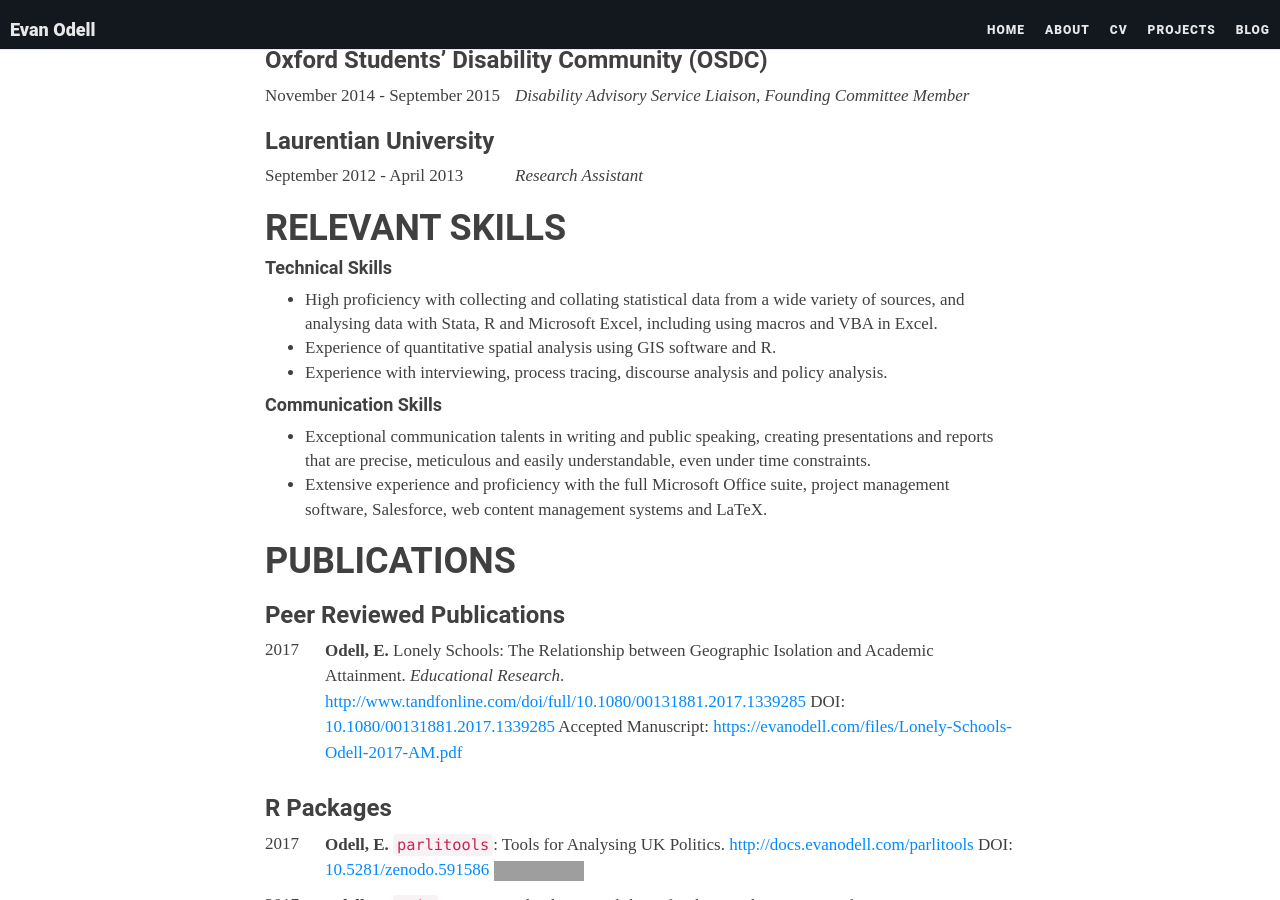
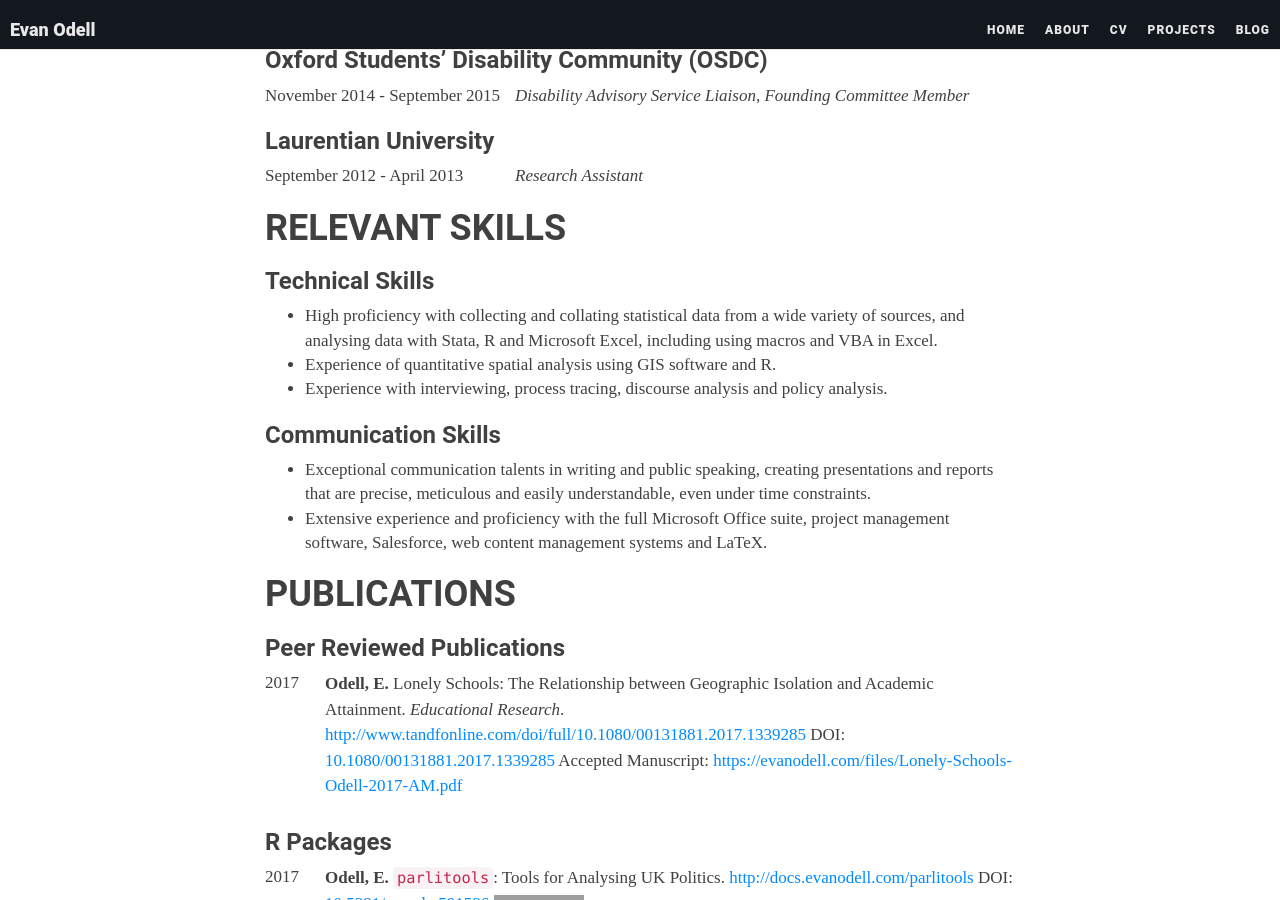
Before and after one commit to evanodell/evanodell.com, a Jekyll site: the page built from cv.md, in a window 1280 px wide and 900 px high, scrolled down 902 px. Built offline with Jekyll 4.4.1, drawn with Linux system fonts in a browser that asks for light colours; nearby versions of some CDN libraries; some web fonts are replaced; grey boxes are pictures that could not be loaded.

Commit message:
cv heading size consistency

```diff
--- a/cv.md
+++ b/cv.md
@@ -68,13 +68,13 @@ image: /img/EvanOdell.jpg
 
 ## RELEVANT SKILLS
 
-#### Technical Skills
+### Technical Skills
 
 * High proficiency with collecting and collating statistical data from a wide variety of sources, and analysing data with Stata, R and Microsoft Excel, including using macros and VBA in Excel.
 * Experience of quantitative spatial analysis using GIS software and R.
 * Experience with interviewing, process tracing, discourse analysis and policy analysis.
 
-#### Communication Skills
+### Communication Skills
 
 * Exceptional communication talents in writing and public speaking, creating presentations and reports that are precise, meticulous and easily understandable, even under time constraints.
 * Extensive experience and proficiency with the full Microsoft Office suite, project management software, Salesforce, web content management systems and LaTeX.
```
Also changed, not shown: cv2.md (deleted, +0 -4 lines).
